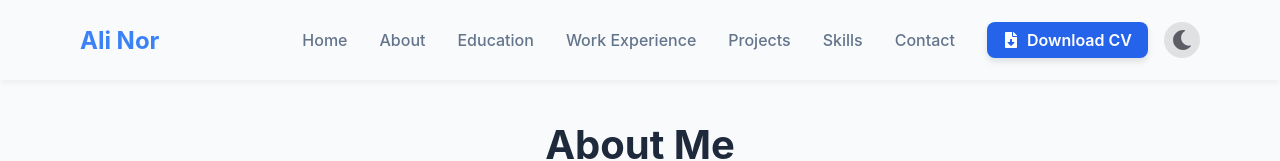
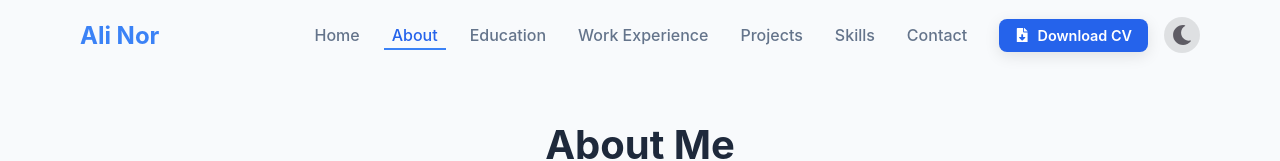
Before and after one commit to alidiamond1/ali-diamond-portfolio, a React (Vite) app: page /about in a window 1280 px wide. Shown: the top 161 px of the page. Built offline with nearby package versions, Linux system fonts and the light colour scheme.

Commit message:
update the navbar add motion

```diff
--- a/src/components/Navbar.jsx
+++ b/src/components/Navbar.jsx
@@ -1,13 +1,24 @@
 import React, { useState, useEffect } from 'react';
-import { Link } from 'react-router-dom';
+import { Link, useLocation } from 'react-router-dom';
 import { FaBars, FaTimes, FaFileDownload } from 'react-icons/fa';
 import ThemeToggle from './ThemeToggle';
 import { useTheme } from '../contexts/ThemeContext';
+import { motion, AnimatePresence } from 'framer-motion';
 
 const Navbar = () => {
   const [nav, setNav] = useState(false);
   const [isMobile, setIsMobile] = useState(window.innerWidth < 768);
+  const [isScrolled, setIsScrolled] = useState(false);
   const { isDarkMode } = useTheme();
+  const location = useLocation();
+
+  useEffect(() => {
+    const handleScroll = () => {
+      setIsScrolled(window.scrollY > 10);
+    };
+    window.addEventListener('scroll', handleScroll);
+    return () => window.removeEventListener('scroll', handleScroll);
+  }, []);
 
   useEffect(() => {
     const handleResize = () => {
@@ -33,44 +44,93 @@ const Navbar = () => {
 
   const resumeUrl = "https://drive.google.com/file/d/1uU-QMtCDfKmrwsO6UWbCTiNv2_uw2BwB/view?usp=drive_link";
 
-  const ResumeButton = () => (
-    <a
+  const ResumeButton = ({ mobile = false }) => (
+    <motion.a
       href={resumeUrl}
       target="_blank"
       rel="noopener noreferrer"
+      whileHover={{ scale: 1.05, y: -2 }}
+      whileTap={{ scale: 0.95 }}
       style={{
         display: 'flex',
         alignItems: 'center',
         gap: '0.5rem',
-        padding: '0.5rem 1rem',
+        padding: mobile ? '0.75rem 1.5rem' : '0.5rem 1rem',
+        fontSize: mobile ? '1.2rem' : '0.9rem',
         borderRadius: '0.5rem',
         backgroundColor: 'var(--color-blue-600)',
         color: 'white',
         fontWeight: '600',
         textDecoration: 'none',
         transition: 'all 0.3s ease',
-        boxShadow: isDarkMode ? '0 4px 6px rgba(0, 0, 0, 0.2)' : '0 4px 6px rgba(0, 0, 0, 0.1)'
-      }}
-      onMouseOver={(e) => {
-        e.currentTarget.style.backgroundColor = 'var(--color-blue-700)';
-        e.currentTarget.style.transform = 'translateY(-2px)';
-      }}
-      onMouseOut={(e) => {
-        e.currentTarget.style.backgroundColor = 'var(--color-blue-600)';
-        e.currentTarget.style.transform = 'translateY(0)';
+        boxShadow: isDarkMode ? '0 4px 15px rgba(0, 0, 0, 0.2)' : '0 4px 15px rgba(0, 0, 0, 0.1)'
       }}
     >
       <FaFileDownload /> Download CV
-    </a>
+    </motion.a>
   );
 
+  const navLinkVariants = {
+    hover: {
+      color: isDarkMode ? '#FFFFFF' : '#1d4ed8',
+    }
+  };
+
+  const mobileMenuVariants = {
+    hidden: {
+      opacity: 0,
+      y: '-100%',
+    },
+    visible: {
+      opacity: 1,
+      y: 0,
+      transition: {
+        duration: 0.4,
+        ease: 'easeInOut',
+        when: 'beforeChildren',
+        staggerChildren: 0.05
+      }
+    },
+    exit: {
+      opacity: 0,
+      y: '-100%',
+      transition: {
+        duration: 0.3,
+        ease: 'easeInOut'
+      }
+    }
+  };
+
+  const mobileLinkVariants = {
+    hidden: { opacity: 0, y: -20 },
+    visible: { opacity: 1, y: 0 }
+  };
+
   return (
-    <nav className="navbar" style={{
-      backgroundColor: isDarkMode ? 'var(--color-primary-dark)' : 'var(--color-primary)',
-      transition: 'background-color 0.3s ease'
-    }}>
+    <motion.nav
+      initial={false}
+      animate={{
+        backgroundColor: isScrolled || nav
+          ? (isDarkMode ? 'rgba(5, 8, 22, 0.85)' : 'rgba(248, 250, 252, 0.85)')
+          : 'transparent',
+        boxShadow: isScrolled
+          ? (isDarkMode ? '0 4px 30px rgba(0,0,0,0.1)' : '0 4px 30px rgba(0,0,0,0.05)')
+          : 'none'
+      }}
+      transition={{ duration: 0.3, ease: 'easeOut' }}
+      style={{
+        width: '100%',
+        height: '70px',
+        position: 'fixed',
+        top: 0,
+        left: 0,
+        zIndex: 50,
+        backdropFilter: isScrolled || nav ? 'blur(10px)' : 'none',
+        WebkitBackdropFilter: isScrolled || nav ? 'blur(10px)' : 'none'
+      }}
+    >
       <div className="section-container" style={{ display: 'flex', alignItems: 'center', justifyContent: 'space-between', height: '100%' }}>
-        <Link to="/" style={{ fontSize: '1.5rem', fontWeight: 'bold', color: 'var(--color-blue-500)' }}>
+        <Link to="/" style={{ fontSize: '1.5rem', fontWeight: 'bold', color: 'var(--color-blue-500)', zIndex: 60 }}>
           Ali Nor
         </Link>
 
@@ -87,24 +147,42 @@ const Navbar = () => {
             padding: 0
           }}>
             {links.map(({ id, link, name }) => (
-              <li
+              <motion.li
                 key={id}
                 style={{
                   padding: '0 1rem',
                   cursor: 'pointer',
-                  color: 'var(--color-secondary)',
-                  fontWeight: '500'
+                  fontWeight: '500',
+                  position: 'relative'
                 }}
               >
-                <Link to={link} style={{
-                  color: 'inherit',
+                <Link to={link}>
+                  <motion.span
+                    variants={navLinkVariants}
+                    whileHover="hover"
+                    style={{
+                      color: location.pathname === link ? (isDarkMode ? '#FFFFFF' : 'var(--color-blue-600)') : 'var(--color-secondary)',
                       textDecoration: 'none',
                       transition: 'color 0.2s ease'
-                }} onMouseOver={(e) => e.target.style.color = 'white'}
-                   onMouseOut={(e) => e.target.style.color = 'var(--color-secondary)'}>
+                    }}
+                  >
                     {name}
+                  </motion.span>
                 </Link>
-              </li>
+                {location.pathname === link && (
+                  <motion.div
+                    layoutId="underline"
+                    style={{
+                      position: 'absolute',
+                      bottom: '-5px',
+                      left: '0.5rem',
+                      right: '0.5rem',
+                      height: '2px',
+                      background: 'var(--color-blue-500)',
+                    }}
+                  />
+                )}
+              </motion.li>
             ))}
           </ul>
           <ResumeButton />
@@ -115,70 +193,79 @@ const Navbar = () => {
         <div style={{
           display: isMobile ? 'flex' : 'none',
           alignItems: 'center',
-          gap: '1rem'
+          gap: '1rem',
+          zIndex: 60
         }}>
           <ThemeToggle />
-          <div
+          <motion.div
             onClick={() => setNav(!nav)}
+            whileTap={{ scale: 0.9 }}
             style={{
               cursor: 'pointer',
-              zIndex: 10,
               color: 'var(--color-secondary)'
             }}
           >
-            {nav ? <FaTimes size={30} /> : <FaBars size={30} />}
-          </div>
+            {nav ? <FaTimes size={28} /> : <FaBars size={28} />}
+          </motion.div>
         </div>
 
         {/* Mobile Navigation Menu */}
+        <AnimatePresence>
           {nav && (
-          <ul style={{
+            <motion.ul
+              variants={mobileMenuVariants}
+              initial="hidden"
+              animate="visible"
+              exit="exit"
+              style={{
                 position: 'absolute',
                 top: 0,
                 left: 0,
                 width: '100%',
                 height: '100vh',
-            background: isDarkMode
-              ? 'linear-gradient(to bottom, #000000, rgba(5, 8, 22, 0.95))'
-              : 'linear-gradient(to bottom, #f8f9fa, rgba(220, 230, 248, 0.95))',
-            color: isDarkMode ? 'var(--color-secondary)' : '#333',
                 display: 'flex',
                 flexDirection: 'column',
                 justifyContent: 'center',
                 alignItems: 'center',
-            zIndex: 9
-          }}>
+                listStyle: 'none',
+                zIndex: 55,
+                padding: 0,
+                margin: 0,
+                background: isDarkMode ? 'var(--color-primary-dark)' : 'var(--color-primary-light)'
+              }}
+            >
               {links.map(({ id, link, name }) => (
-              <li
+                <motion.li
                   key={id}
+                  variants={mobileLinkVariants}
                   style={{
-                  padding: '1.5rem 1rem',
-                  cursor: 'pointer',
-                  fontSize: '1.875rem'
+                    padding: '1rem',
+                    cursor: 'pointer'
                   }}
                 >
                   <Link
-                  onClick={() => setNav(!nav)}
+                    onClick={() => setNav(false)}
                     to={link}
                     style={{
-                    color: 'inherit',
+                      fontSize: '1.5rem',
+                      fontWeight: '500',
+                      color: location.pathname === link ? 'var(--color-blue-500)' : 'var(--color-secondary)',
                       textDecoration: 'none',
                       transition: 'color 0.2s ease'
                     }}
-                  onMouseOver={(e) => e.target.style.color = isDarkMode ? 'white' : 'var(--color-blue-500)'}
-                  onMouseOut={(e) => e.target.style.color = isDarkMode ? 'var(--color-secondary)' : '#333'}
                   >
                     {name}
                   </Link>
-              </li>
+                </motion.li>
               ))}
-            <li style={{ padding: '1rem 0' }}>
-              <ResumeButton />
-            </li>
-          </ul>
+              <motion.li variants={mobileLinkVariants} style={{ marginTop: '2rem' }}>
+                <ResumeButton mobile={true} />
+              </motion.li>
+            </motion.ul>
           )}
+        </AnimatePresence>
       </div>
-    </nav>
+    </motion.nav>
   );
 };
 
```
Lines whose indentation alone changed are shown as unchanged.
